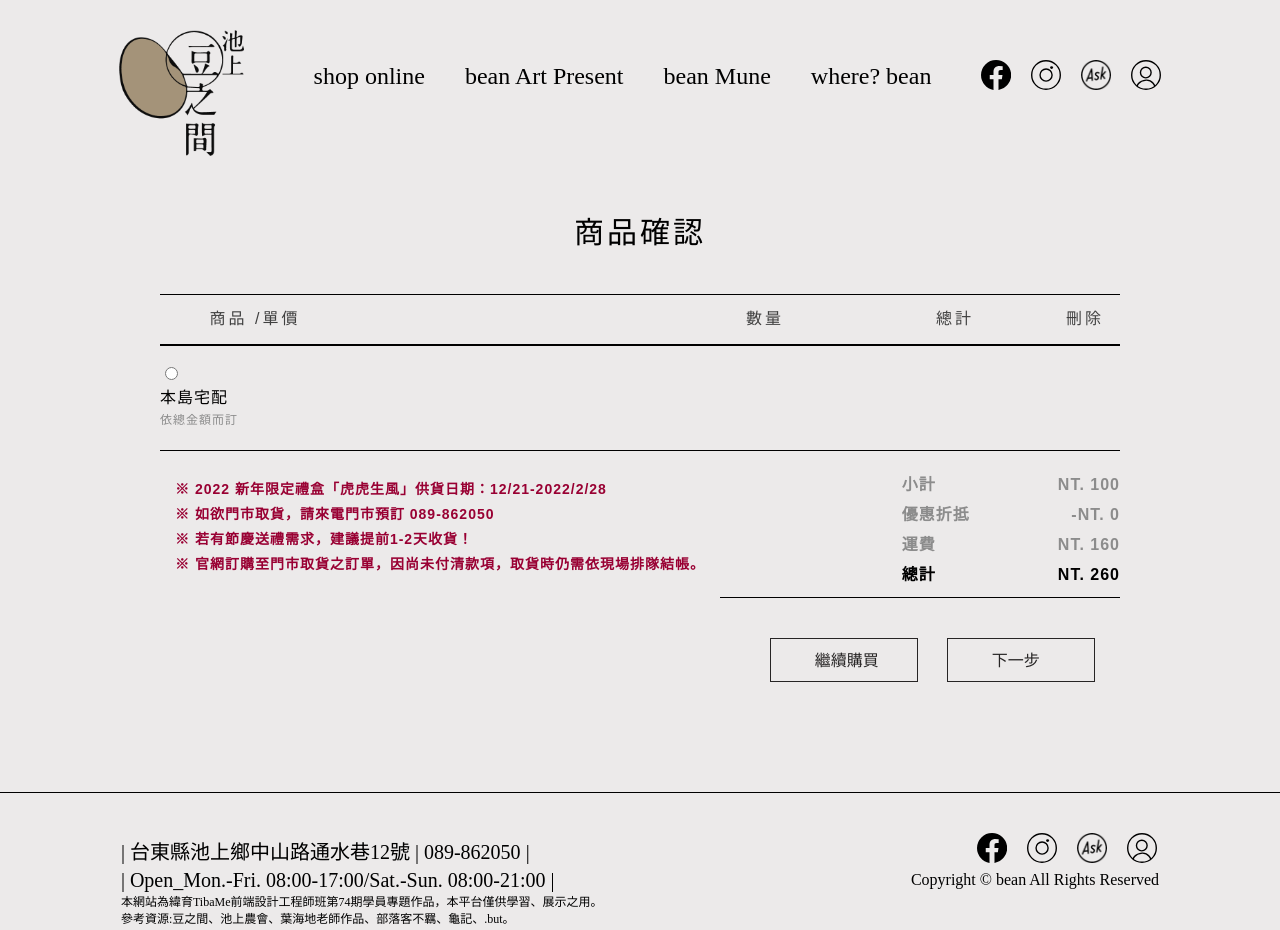
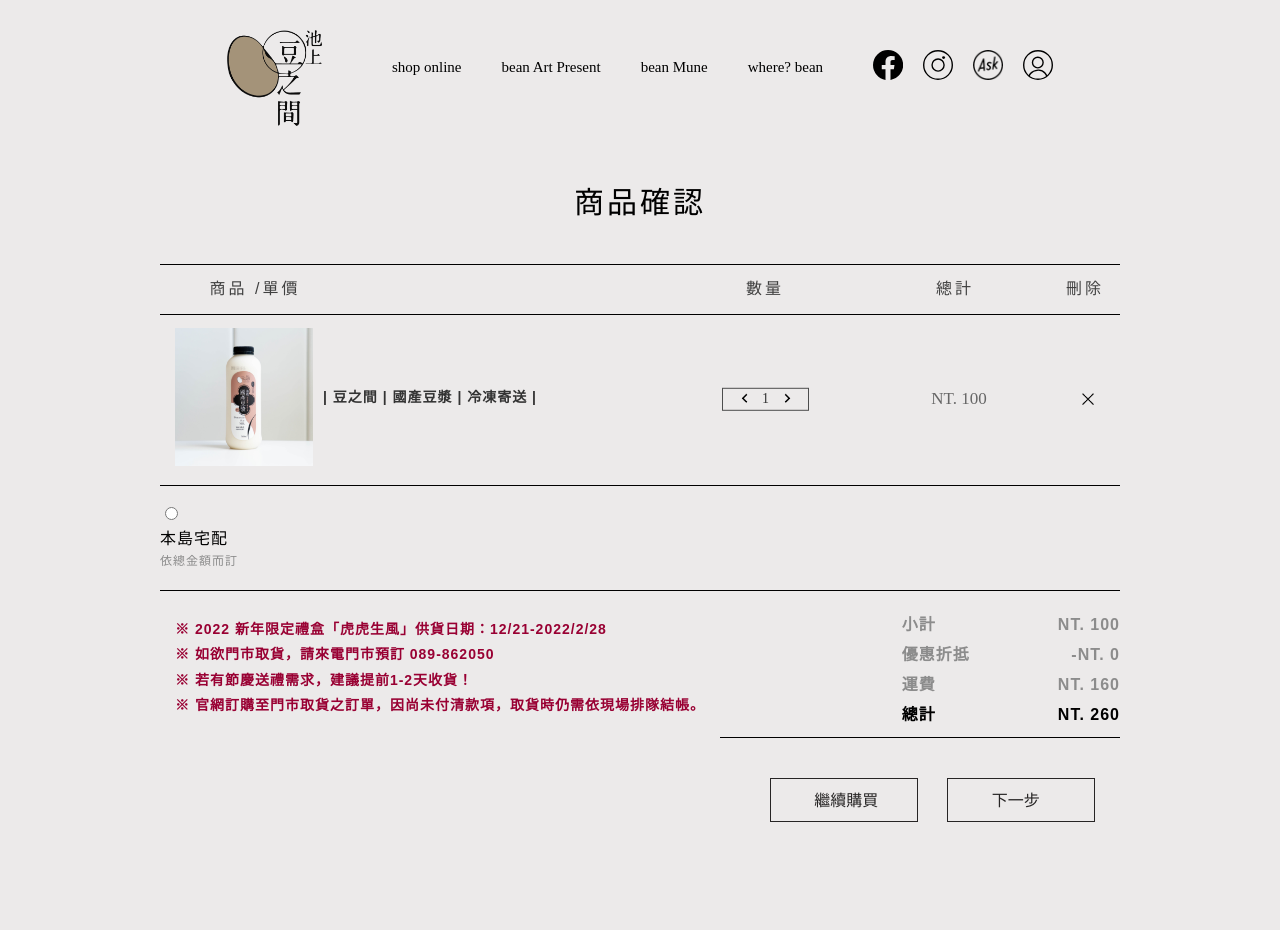
Before and after one commit to Superbeeee/TFD105_35, a plain HTML site: page SC.html in a window 1280 px wide. Shown: the top 930 px of the page. Drawn offline with Linux system fonts and the light colour scheme.

Commit message:
針扎中

```diff
--- a/SC.html
+++ b/SC.html
@@ -72,6 +72,40 @@
                     刪除
                 </div>
             </div>
+
+            <ul class="step-1-cartList">
+                <cart-confirm-item>
+                    <li class="text-center">
+                        <div class="pic">
+                            <img src="photo of SC/bean/image of soy.jpg" alt="">
+                        </div>
+
+                        <div class="pName">
+                            <div class="ch">| 豆之間 | 國產豆漿 | 冷凍寄送 |</div>
+                        </div>
+
+                        <div class="countWrap">
+                            <span class="minor">
+                                <img src="photo/left.png" alt="">
+                            </span>
+                            <span class="num">1</span>
+                            <span class="add">
+                                <img src="/photo/right.png" alt="">
+                            </span>
+                        </div>
+
+                        <div class="price">
+                            NT.
+                            <span class="sum">100</span>
+                        </div>
+
+                        <div class="itemClose">
+                            <img src="photo/close.png" alt="">
+                        </div>
+                    </li>
+
+                </cart-confirm-item>
+            </ul>
         </div>
 
         <form class="cart-form">
--- a/css/styleAK.css
+++ b/css/styleAK.css
@@ -2,7 +2,7 @@
 
 body{
     line-height:1;
-    font-family: '思源黑體';
+    font-family: "STXihei", "HEITI TC", "黑體-繁", "微軟正黑體", "黑體", sans-serif;
     background-color: #ECEAEA;
 
 }
@@ -23,13 +23,16 @@ body{
 }
 
 .BLOGO img{
-    width: 125px;
-    height: 126px;
+    width: 95px;
 }
 
 .desktop-topmenuWrap ul{
     list-style: none;
     overflow: hidden;
+}
+
+.desktop-topmenuList .en{
+    font: 15px/1 "Bree Serif", serif;
 }
 
 .desktop-topmenuList li{
@@ -53,7 +56,7 @@ body{
 
 .top-linkList {
     display: inline-flex;
-    padding-top: 60px;
+    padding-top: 50px;
     margin-left: 10px;
 }
 
--- a/css/styleAS.css
+++ b/css/styleAS.css
@@ -2,7 +2,7 @@
 
 body{
     line-height:1.4;
-    font-family: '思源黑體';
+    font-family: "STXihei", "HEITI TC", "黑體-繁", "微軟正黑體", "黑體", sans-serif;
     background-color: #ECEAEA;
 }
 
@@ -22,13 +22,16 @@ body{
 }
 
 .BLOGO img{
-    width: 125px;
-    height: 126px;
+    width: 95px;
 }
 
 .desktop-topmenuWrap ul{
     list-style: none;
     overflow: hidden;
+}
+
+.desktop-topmenuList .en{
+    font: 15px/1 "Bree Serif", serif;
 }
 
 .desktop-topmenuList li{
@@ -52,7 +55,7 @@ body{
 
 .top-linkList {
     display: inline-flex;
-    padding-top: 60px;
+    padding-top: 50px;
     margin-left: 10px;
 }
 
--- a/css/styleArt.css
+++ b/css/styleArt.css
@@ -2,7 +2,7 @@
 
 body{
     line-height:1.4;
-    font-family: '思源黑體';
+    font-family: "STXihei", "HEITI TC", "黑體-繁", "微軟正黑體", "黑體", sans-serif;
     background-color: #D9ADA0;
 }
 
@@ -25,13 +25,18 @@ body{
 }
 
 .BLOGO img{
-    width: 125px;
-    height: 126px;
+    width: 95px;
 }
 
 .desktop-topmenuWrap ul{
     list-style: none;
     overflow: hidden;
+}
+
+.desktop-topmenuList .en{
+    font: 15px/1 "Bree Serif", serif;
+    color: #fff;
+
 }
 
 .desktop-topmenuList li{
@@ -55,7 +60,7 @@ body{
 
 .top-linkList {
     display: inline-flex;
-    padding-top: 60px;
+    padding-top: 50px;
     margin-left: 10px;
 }
 
@@ -100,9 +105,19 @@ body{
     margin: 50px auto;
 }
 
-.big-logo > img{
+.big-logo img{
     width: 216px;
+    border-radius: 50%;
+    transition: all .5s;
 }
+
+.big-logo img:hover{
+    z-index: 1;
+
+	transform: scale(1.2);
+	box-shadow: 2px 2px 2px 2px rgba(0,0,0,.1);
+}
+
 
 .logo-content{
     font-size: 25px;
@@ -373,8 +388,20 @@ body{
 
 .pic-3 img{
     width: 330px;
-    padding-left: 25px;
+    margin-left: 25px;
+    transition: all .5s;
 }
+
+.pic-3 img:hover{
+    z-index: 1;
+
+	transform: scale(1.2);
+	box-shadow: 2px 2px 2px 2px rgba(0,0,0,.1);
+}
+
+
+
+
 
 
 /* ------flyout------ */
@@ -394,12 +421,22 @@ body{
 .backtop a{
     display: block;
     margin: 0 auto;
+    transition: all .5s;
+}
+
+.backtop a:hover{
+    z-index: 1;
+
+	transform: scale(1.2);
+	box-shadow: 2px 2px 2px 2px rgba(0,0,0,.1);
 }
 
 .backtop img{
     width: 38px;
     height: 38px;
 }
+
+
 
 .backtop p{
     writing-mode: vertical-lr;
--- a/css/styleMP.css
+++ b/css/styleMP.css
@@ -2,7 +2,7 @@
 
 body{
     line-height:1.4;
-    font-family: '思源黑體';
+    font-family: "STXihei", "HEITI TC", "黑體-繁", "微軟正黑體", "黑體", sans-serif;
     background-color: #ECEAEA;
 }
 
@@ -22,13 +22,16 @@ body{
 }
 
 .BLOGO img{
-    width: 125px;
-    height: 126px;
+    width: 95px;
 }
 
 .desktop-topmenuWrap ul{
     list-style: none;
     overflow: hidden;
+}
+
+.desktop-topmenuList .en{
+    font: 15px/1 "Bree Serif", serif;
 }
 
 .desktop-topmenuList li{
@@ -52,7 +55,7 @@ body{
 
 .top-linkList {
     display: inline-flex;
-    padding-top: 60px;
+    padding-top: 50px;
     margin-left: 10px;
 }
 
--- a/css/stylePL.css
+++ b/css/stylePL.css
@@ -2,7 +2,7 @@
 
 body{
     line-height:1.4;
-    font-family: '思源黑體';
+    font-family: "STXihei", "HEITI TC", "黑體-繁", "微軟正黑體", "黑體", sans-serif;
     background-color: #ECEAEA;
 }
 
@@ -22,13 +22,16 @@ body{
 }
 
 .BLOGO img{
-    width: 125px;
-    height: 126px;
+    width: 95px;
 }
 
 .desktop-topmenuWrap ul{
     list-style: none;
     overflow: hidden;
+}
+
+.desktop-topmenuList .en{
+    font: 15px/1 "Bree Serif", serif;
 }
 
 .desktop-topmenuList li{
@@ -52,7 +55,7 @@ body{
 
 .top-linkList {
     display: inline-flex;
-    padding-top: 60px;
+    padding-top: 50px;
     margin-left: 10px;
 }
 
@@ -106,6 +109,8 @@ body{
     border-bottom: 1px solid #E5E5E5;
 }
 
+
+
 .left-menu-section a{
     text-decoration: none;
     color: black;
@@ -130,19 +135,34 @@ body{
     display: flex;
     flex-wrap: wrap;
     flex-direction: row;
+    overflow: hidden;
 
 }
 
+
+
 .product-info-card{
-    height: 266px;
-    margin-right: 60px;
+    height: 264px;
+    margin-right: 48px;
     margin-bottom: 140px;
     background-color: #fff;
+    display: block;
 }
+
+
 
 .product-info-card a{
     text-decoration: none;
     color: black;
+    display: block;
+    padding: 3px;
+    border:3px solid transparent;
+
+}
+
+.product-info-card a:hover{
+
+    border:3px solid #D9ADA0;
 }
 
 .thumb-frame img{
--- a/css/stylePP.css
+++ b/css/stylePP.css
@@ -2,7 +2,7 @@
 
 body{
     line-height:1.4;
-    font-family: '思源黑體';
+    font-family: "STXihei", "HEITI TC", "黑體-繁", "微軟正黑體", "黑體", sans-serif;
     background-color: #ECEAEA;
 }
 
@@ -22,13 +22,16 @@ body{
 }
 
 .BLOGO img{
-    width: 125px;
-    height: 126px;
+    width: 95px;
 }
 
 .desktop-topmenuWrap ul{
     list-style: none;
     overflow: hidden;
+}
+
+.desktop-topmenuList .en{
+    font: 15px/1 "Bree Serif", serif;
 }
 
 .desktop-topmenuList li{
@@ -52,7 +55,7 @@ body{
 
 .top-linkList {
     display: inline-flex;
-    padding-top: 60px;
+    padding-top: 50px;
     margin-left: 10px;
 }
 
@@ -140,7 +143,7 @@ body{
     width: 100%;
     font-weight: 700;
     margin-bottom: 16px;
-    font-size: 1.5em;
+    font-size: 1.3em;
     line-height: 1.33333em;
 }
 
@@ -148,7 +151,7 @@ body{
     margin-left: 4px;
     color: #ea4c4c;
     font-weight: 700;
-    font-size: 1.5em;
+    font-size: 1.2em;
     line-height: 1em;
 }
 
--- a/css/styleRM.css
+++ b/css/styleRM.css
@@ -2,7 +2,7 @@
 
 body{
     line-height:1.4;
-    font-family: '思源黑體';
+    font-family: "STXihei", "HEITI TC", "黑體-繁", "微軟正黑體", "黑體", sans-serif;
     background-color: #ECEAEA;
 }
 
@@ -22,13 +22,16 @@ body{
 }
 
 .BLOGO img{
-    width: 125px;
-    height: 126px;
+    width: 95px;
 }
 
 .desktop-topmenuWrap ul{
     list-style: none;
     overflow: hidden;
+}
+
+.desktop-topmenuList .en{
+    font: 15px/1 "Bree Serif", serif;
 }
 
 .desktop-topmenuList li{
@@ -52,7 +55,7 @@ body{
 
 .top-linkList {
     display: inline-flex;
-    padding-top: 60px;
+    padding-top: 50px;
     margin-left: 10px;
 }
 
@@ -151,7 +154,7 @@ h2{
     margin-left: 37px;
     font-size: 1.8em;
     line-height: 1.4;
-    color: #519A58;
+    color: #000;
 }
 
 .fomenu_wrap{
@@ -174,7 +177,7 @@ h2{
 
 }
 
-img{
+.fomenu_wrap img{
     width: 450px;
     height: 334px;
 
@@ -220,6 +223,14 @@ img{
 .backtop a{
     display: block;
     margin: 0 auto;
+    transition: all .5s;
+}
+
+.backtop a:hover{
+    z-index: 1;
+
+	transform: scale(1.2);
+	box-shadow: 2px 2px 2px 2px rgba(0,0,0,.1);
 }
 
 .backtop img{
--- a/css/styleSC.css
+++ b/css/styleSC.css
@@ -2,7 +2,7 @@
 
 body{
     line-height:1.4;
-    font-family: '思源黑體';
+    font-family: "STXihei", "HEITI TC", "黑體-繁", "微軟正黑體", "黑體", sans-serif;
     background-color: #ECEAEA;
 }
 
@@ -22,13 +22,16 @@ body{
 }
 
 .BLOGO img{
-    width: 125px;
-    height: 126px;
+    width: 95px;
 }
 
 .desktop-topmenuWrap ul{
     list-style: none;
     overflow: hidden;
+}
+
+.desktop-topmenuList .en{
+    font: 15px/1 "Bree Serif", serif;
 }
 
 .desktop-topmenuList li{
@@ -52,7 +55,7 @@ body{
 
 .top-linkList {
     display: inline-flex;
-    padding-top: 60px;
+    padding-top: 50px;
     margin-left: 10px;
 }
 
@@ -74,7 +77,7 @@ body{
 }
 
 .rowhead{
-    font-family: "STXihei", "HEITI TC", "黑體-繁", "微軟正黑體", "黑體", sans-serif;
+
     font-size: 30px;
     letter-spacing: 3px;
     color: #000;
@@ -89,7 +92,6 @@ body{
 }
 
 .step-1-head{
-    font-family: "STXihei", "HEITI TC", "黑體-繁", "微軟正黑體", "黑體", sans-serif;
     font-size: 16px;
     letter-spacing: 3px;
     color: #404040;
@@ -122,6 +124,82 @@ body{
     padding-right: 0.9375rem;
     padding-left: 0.9375rem;
 }
+
+.step-1-cartList ul{
+
+}
+
+.step-1-cartList li{
+    position: relative;
+    padding: 13px 5px;
+    display: flex;
+    justify-items: center;
+}
+
+.text-center{
+
+}
+
+.text-center img{
+    padding: 0 10px;
+    width: 138px;
+}
+
+.pName{
+    padding-top: 60px;
+}
+.pName .ch{
+    font-size: 14px;
+    font-weight: 600;
+    letter-spacing: 1px;
+    color: #333;
+
+
+}
+
+.countWrap{
+    height: 15px;
+    font: 14px/1 "Bree Serif", serif;
+
+    color: #333;
+    border: 1px solid #4d4d4d;
+    position: relative;
+    top: 50%;
+    transform: translateY(260%);
+    padding: 3px 0;
+    text-align: center;
+    width: 85px;
+    margin-left: 185px;
+
+
+}
+
+
+.countWrap img{
+    width: 9px;
+}
+
+.text-center .price{
+    font: 17px/1 "Bree Serif", serif;
+    color: #666;
+    transform: translateY(43%);
+    text-align: center;
+    margin-left: 120px;
+    width: 60px;
+}
+
+.itemClose{
+    transform: translateY(43%);
+    margin-left: 80px;
+
+}
+
+.itemClose img{
+    width: 18px;
+}
+
+
+
 
 .row-deliveryWrap{
     background-color: transparent;
@@ -168,7 +246,6 @@ body{
 }
 
 .billWrap .remark{
-    font-family: "STXihei", "HEITI TC", "黑體-繁", "微軟正黑體", "黑體", sans-serif;
     font-weight: 700;
     font-size: 14px;
     letter-spacing: 1px;
--- a/css/style_index.css
+++ b/css/style_index.css
@@ -2,7 +2,7 @@
 
 body{
     line-height:1.4;
-    font-family: '思源黑體';
+    font-family:"STXihei", "HEITI TC", "黑體-繁", "微軟正黑體", "黑體", sans-serif;
 }
 
 /* ---------Header---------- */
@@ -24,13 +24,16 @@ body{
 }
 
 .BLOGO img{
-    width: 125px;
-    height: 126px;
+    width: 95px;
 }
 
 .desktop-topmenuWrap ul{
     list-style: none;
     overflow: hidden;
+}
+
+.desktop-topmenuList .en{
+    font: 15px/1 "Bree Serif", serif;
 }
 
 .desktop-topmenuList li{
@@ -54,7 +57,7 @@ body{
 
 .top-linkList {
     display: inline-flex;
-    padding-top: 60px;
+    padding-top: 50px;
     margin-left: 10px;
 }
 
@@ -91,6 +94,7 @@ body{
 .fp-tablecell1 .en{
     text-align: center;
     padding-top: 555px;
+    font-family: "Bree Serif", serif;
 
 }
 
@@ -124,6 +128,7 @@ video{
 }
 
 .en2{
+    font-family: "Bree Serif", serif;
     color: white;
     position: absolute;
     left: 50%;
@@ -137,7 +142,7 @@ video{
     color: white;
     position: absolute;
     left: 50%;
-    top: 70%;
+    top: 67%;
     transform:translate(-50%, -50%);
     border: 3px solid #fff;
     padding: 8px;
@@ -157,6 +162,7 @@ video{
 
 
 .en3{
+    font-family: "Bree Serif", serif;
     color: white;
     position: absolute;
     left: 70%;
@@ -194,6 +200,7 @@ video{
 }
 
 .fp-tablecell4 .en{
+    font-family: "Bree Serif", serif;
     text-align: center;
     padding-top: 410px;
 }
```
Also changed, not shown: photo/close.png (added), photo/left.png (added), photo/right.png (added).
